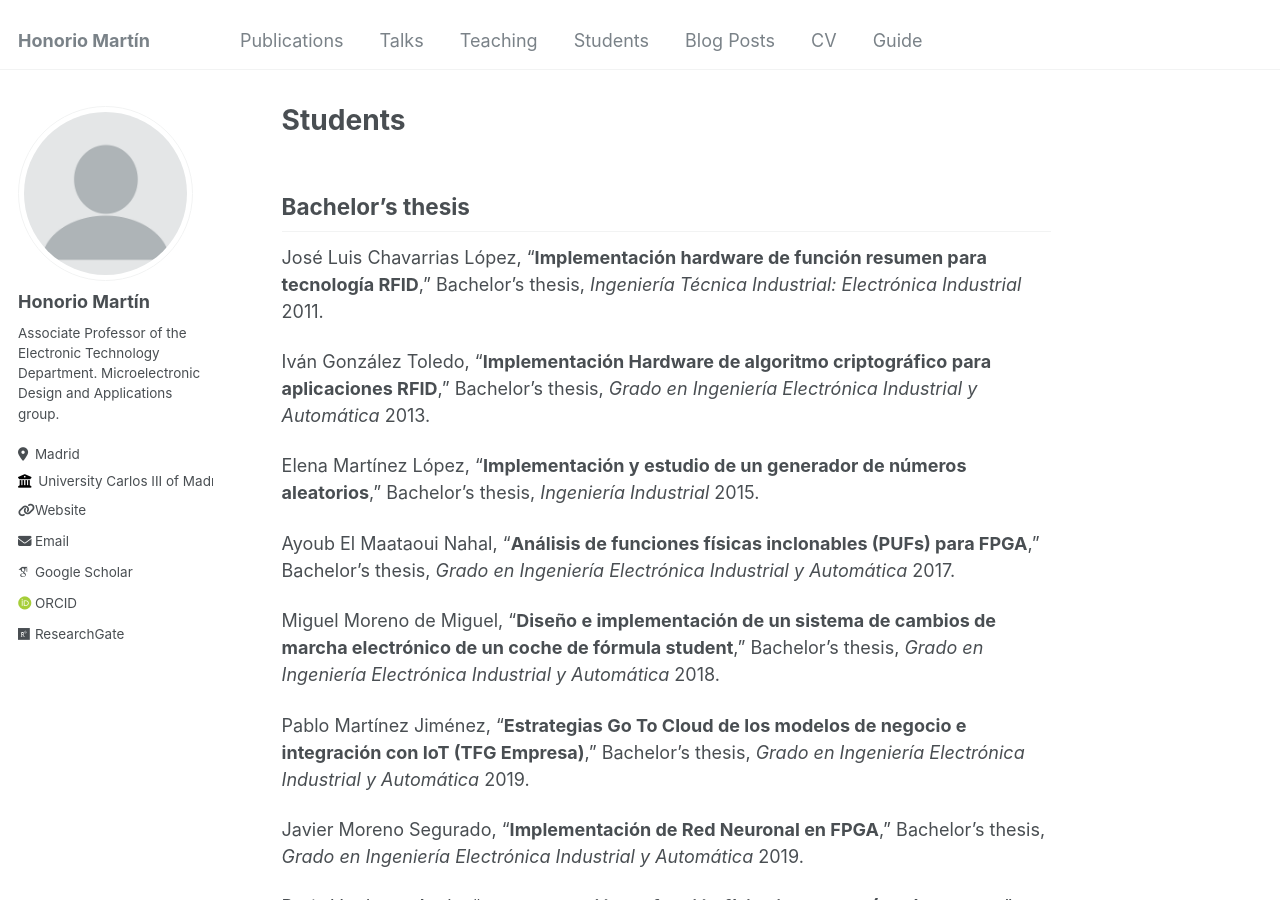
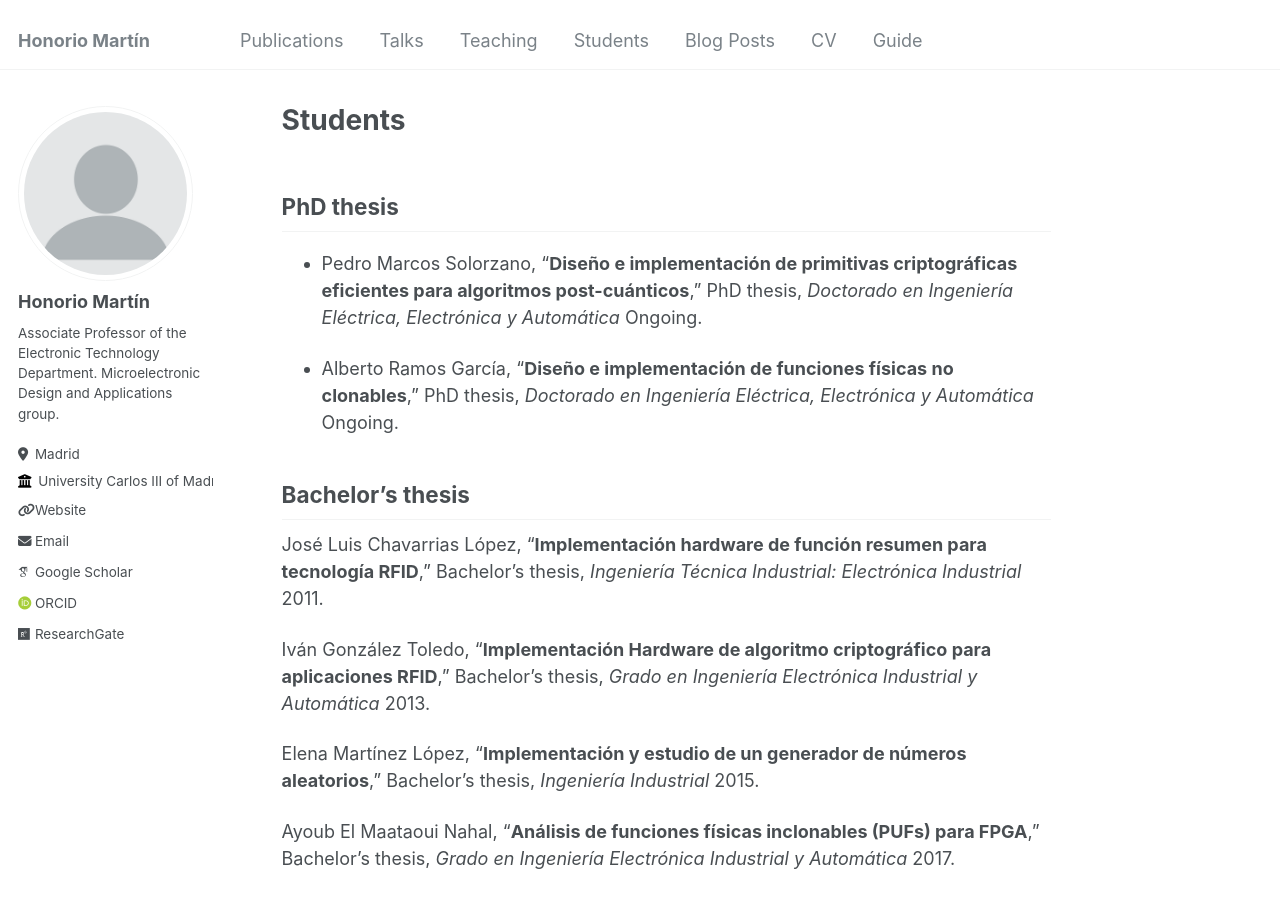
Before and after one commit to hmartin-uc3m/hmartin-uc3m.github.io, a Jekyll site: the page built from _pages/students.md, in a window 1280 px wide and 900 px high. Built offline with Jekyll 4.4.1, drawn with Linux system fonts in a browser that asks for light colours; some web fonts are replaced; some of the changed text lies outside the part shown.

Commit message:
Update students.md

```diff
--- a/_pages/students.md
+++ b/_pages/students.md
@@ -9,6 +9,14 @@ github-color: "#171516"
 acrobat-color: "#f70e0c"
 blogger-color: "#F37100"
 ---
+## PhD thesis
+
+- Pedro Marcos Solorzano, "**Diseño e implementación de primitivas criptográficas eficientes para algoritmos post-cuánticos**," PhD thesis, *Doctorado en Ingeniería Eléctrica, Electrónica y Automática* Ongoing.
+
+- Alberto Ramos García, "**Diseño e implementación de funciones físicas no clonables**," PhD thesis, *Doctorado en Ingeniería Eléctrica, Electrónica y Automática* Ongoing.
+
+
+
 ## Bachelor's thesis
 
 José Luis Chavarrias López, "**Implementación hardware de función resumen para tecnología RFID**," Bachelor's thesis, *Ingeniería Técnica Industrial: Electrónica Industrial* 2011.
```
Also changed, not shown: other parts of _pages/students.md (+0 -6 lines).
